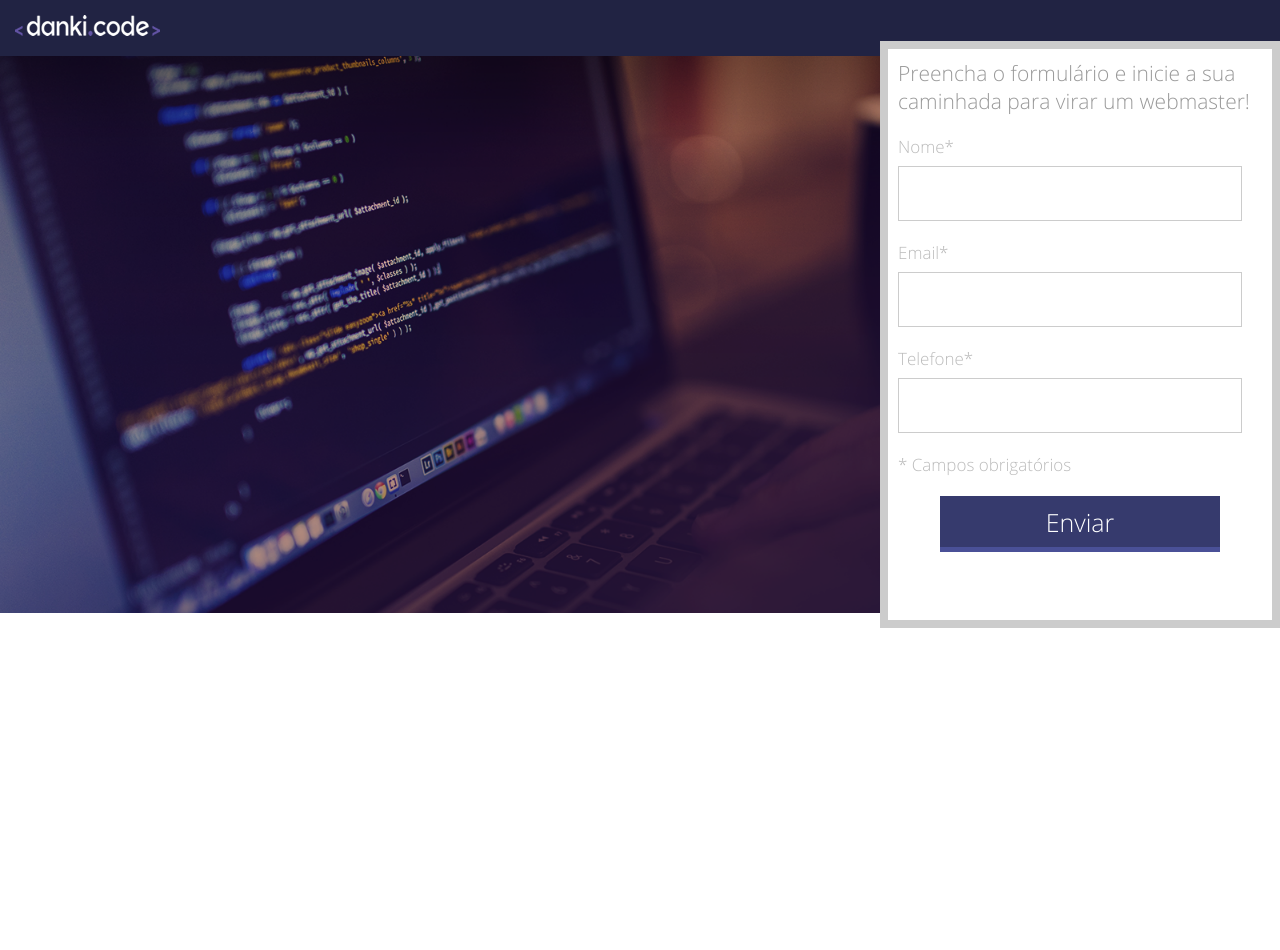
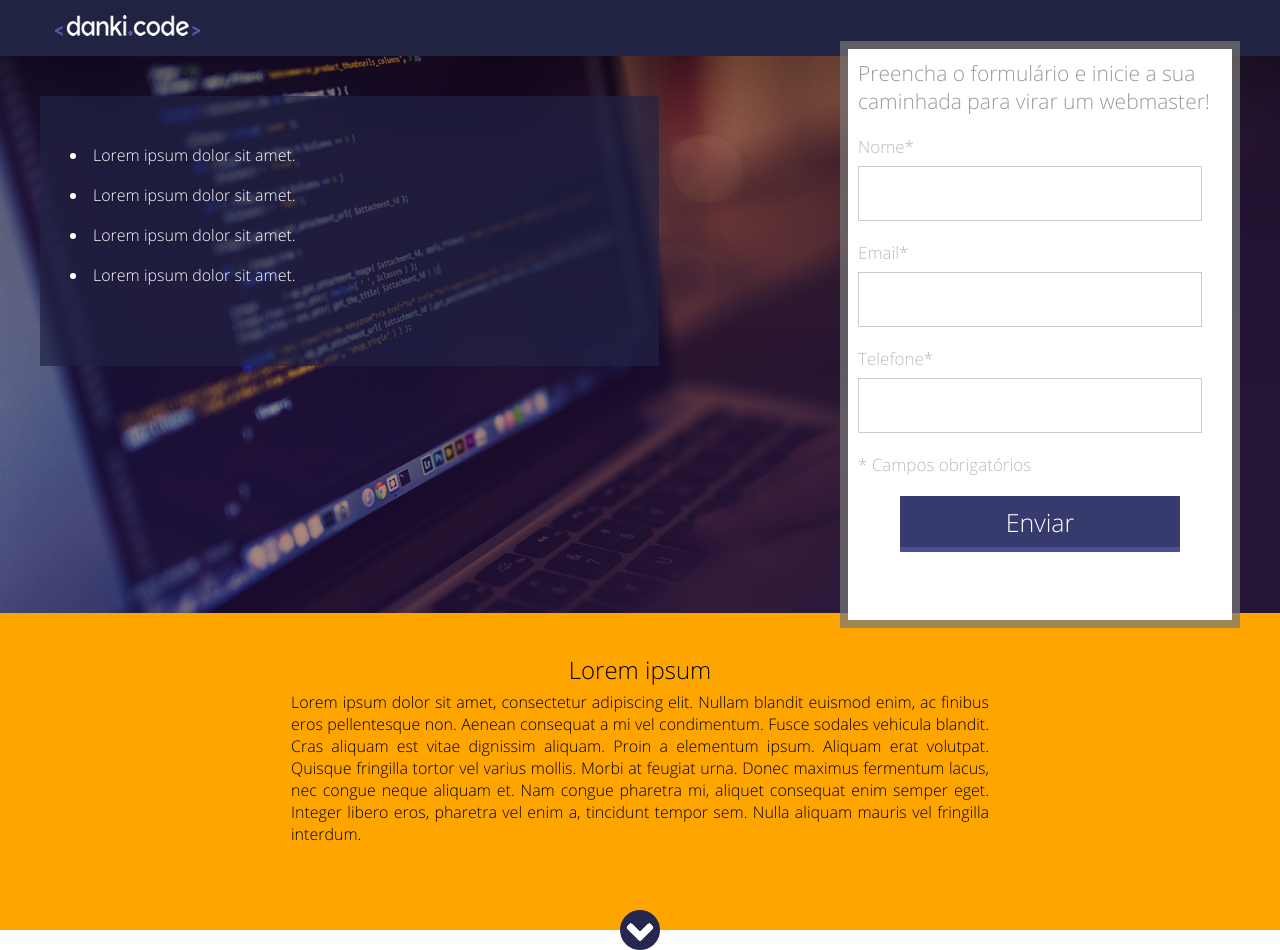
Before and after one commit to realcofre/Projeto01, a plain HTML site: page index.html in a window 1280 px wide. Before the commit the page ends 800 px from the top, so only its background shows below. Drawn offline with Linux system fonts and the light colour scheme.

Commit message:
Inclulsão das seção

```diff
--- a/css/style.css
+++ b/css/style.css
@@ -15,7 +15,7 @@ html, body{
 }
 
 .center{
-    width: 1280px;
+    width: 1200px;
     margin: 0 auto;
 }
 
@@ -48,8 +48,9 @@ html, body{
     float: right;
     position: relative;
     top:-15px;
-    border: 8px solid #ccc;
+    border: 8px solid rgba(120, 120, 120, 0.7);
     background-color:white;
+    background-clip: padding-box;
 }
 
 .form h2{
@@ -101,3 +102,49 @@ html, body{
 .form input[type=submit]:hover{
     background-color: #323665;
 }
+
+.container-list{
+    padding: 30px;
+    margin-top: 40px;
+    float: left;
+    width: 619px;
+    height: 270px;
+    background-color: rgba(33, 35, 67, 0.7);
+}
+
+.container-list ul {
+    list-style-position: inside;
+}
+
+.container-list ul li {
+    margin-top: 18px;
+    color: white;
+}
+
+.container-2 {
+    padding: 40px 0;
+    background-color: orange;
+    text-align: center;
+}
+
+.container-2 h2 {
+    font-weight: normal;
+}
+
+.container-2 p{
+    width: 698px;
+    margin: 5px 0;
+    display: inline-block;
+    text-align: justify;
+}
+
+.arrow{
+    position: relative;
+    top: 60px;
+    left: 50%;
+    margin-left: -20px;
+    width: 40px;
+    height: 40px;
+    background-image: url('../images/arrow.png');
+    background-size: 100% 100%;
+}
--- a/index.html
+++ b/index.html
@@ -13,6 +13,14 @@
         </div>
         <div class="container-banner">
             <div class="center">
+                <div class="container-list">
+                    <ul>
+                        <li>Lorem ipsum dolor sit amet.</li>
+                        <li>Lorem ipsum dolor sit amet.</li>
+                        <li>Lorem ipsum dolor sit amet.</li>
+                        <li>Lorem ipsum dolor sit amet.</li>
+                    </ul>
+                </div>
                 <div class="form">
                     <h2>Preencha o formulário e inicie a sua caminhada para virar um webmaster!</h2>
                     <form>
@@ -37,5 +45,20 @@
                 </div>
             </div>
         </div>
+        <div class="container-2">
+            <div class="center">
+                <h2>Lorem ipsum</h2>
+                <p>Lorem ipsum dolor sit amet, consectetur adipiscing elit.
+                    Nullam blandit euismod enim, ac finibus eros pellentesque non.
+                    Aenean consequat a mi vel condimentum. Fusce sodales vehicula blandit.
+                    Cras aliquam est vitae dignissim aliquam. Proin a elementum ipsum.
+                    Aliquam erat volutpat. Quisque fringilla tortor vel varius mollis.
+                    Morbi at feugiat urna. Donec maximus fermentum lacus, nec congue neque aliquam et.
+                    Nam congue pharetra mi, aliquet consequat enim semper eget. Integer libero eros,
+                    pharetra vel enim a, tincidunt tempor sem. Nulla aliquam mauris vel fringilla
+                    interdum.</p>
+            </div>
+            <div class="arrow"></div>
+        </div>
     </body>
 </html>
```
